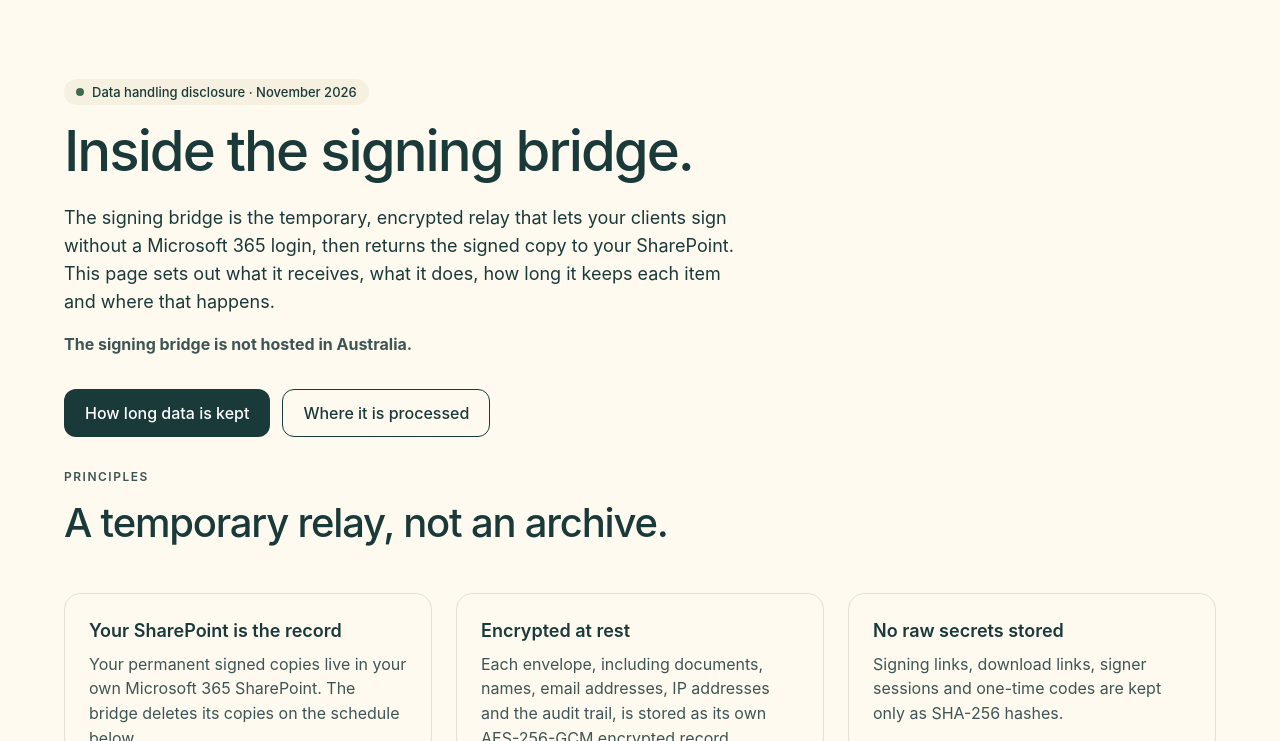
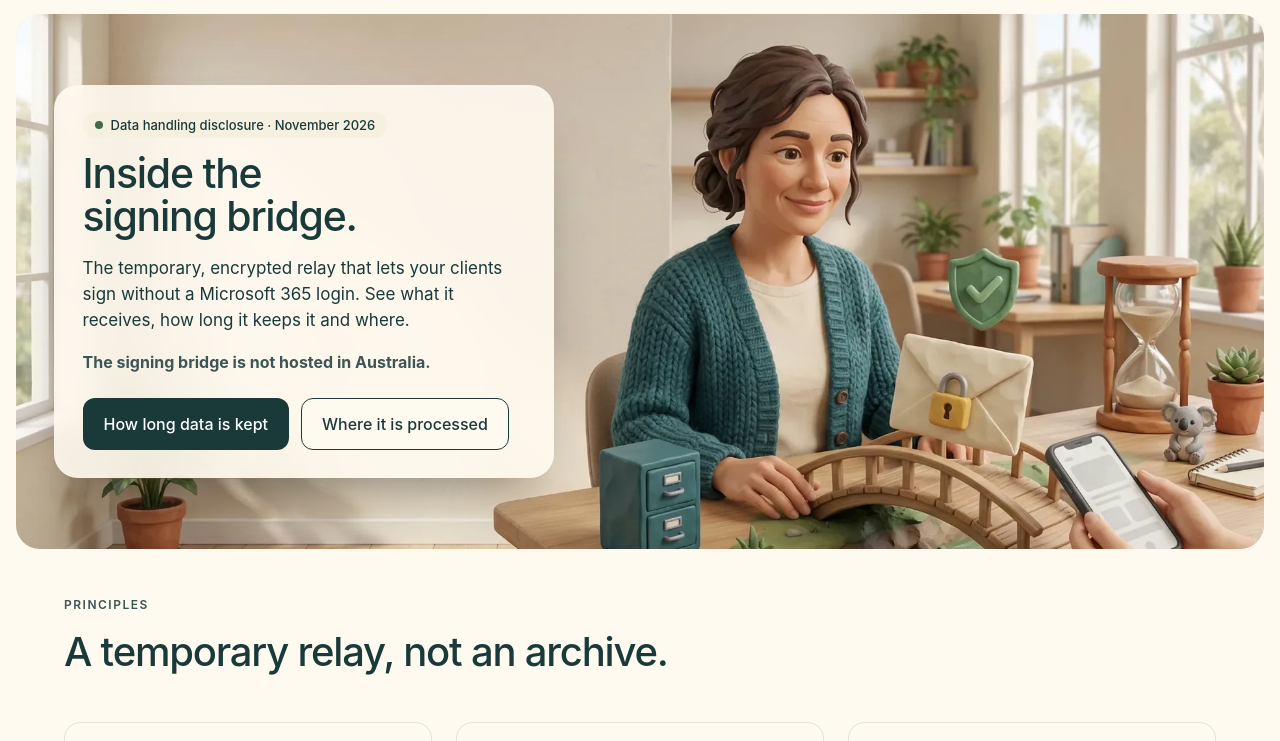
Before and after one commit to florisjd/sendandsignwebsite, a plain HTML site: page signing-bridge.html in a window 1280 px wide. Shown: the part 59-800 px from the top of the page. Drawn offline with Linux system fonts and the light colour scheme.

Commit message:
Add photo heroes to the Claude add-on and signing bridge pages
Both pages now use the shared photo-hero layout, with the text card
sized to stay clear of the artwork.

Co-Authored-By: Claude Sonnet 5.5 <noreply@anthropic.com>

```diff
--- a/signing-bridge.html
+++ b/signing-bridge.html
@@ -19,7 +19,7 @@
   <meta property="og:type" content="website">
   <link rel="canonical" href="https://sendandsign.online/signing-bridge">
   <meta property="og:url" content="https://sendandsign.online/signing-bridge">
-  <meta property="og:image" content="https://sendandsign.online/assets/hero/security-v2-1920.jpg">
+  <meta property="og:image" content="https://sendandsign.online/assets/hero/bridge-1920.jpg">
   <meta name="twitter:card" content="summary_large_image">
   <meta name="theme-color" content="#fffaf0">
   <link rel="icon" href="assets/favicon-16.png" type="image/png" sizes="16x16">
@@ -43,6 +43,10 @@
       .data-table.stack tr { border-bottom: 1px solid var(--hairline); padding: 10px 0; }
       .data-table.stack tr:last-child { border-bottom: 0; }
       .data-table.stack td { border: 0; padding: 3px 14px; font-size: 15px; }
+    }
+    @media (min-width: 901px) {
+      .photo-hero.panel-edge.bridge-banner .hero-panel { width: clamp(320px, 39vw, 540px); padding: 26px clamp(20px, 2.2vw, 36px) 28px; }
+      .photo-hero.panel-edge.bridge-banner .hero-panel h1 { font-size: clamp(30px, min(3.2vw, 6.6vh), 46px); }
     }
   </style>
 </head>
@@ -94,14 +98,15 @@
 
 <main id="main">
 
-  <section class="page-hero" style="padding-bottom:32px">
+  <section class="photo-hero panel-edge is-banner bridge-banner" style="--focus: 100% 35%; --focus-mobile: 100% center">
+    <picture><source type="image/webp" srcset="assets/hero/bridge-960.webp 960w, assets/hero/bridge-1920.webp 1920w" sizes="100vw"><img class="photo-hero-img" src="assets/hero/bridge-1920.jpg" srcset="assets/hero/bridge-960.jpg 960w, assets/hero/bridge-1920.jpg 1920w" sizes="100vw" alt="A smiling clay-animated woman watches a padlocked envelope cross a small timber bridge from a filing cabinet to a signer's phone, beside a sand timer and a green shield." width="1920" height="1080" fetchpriority="high"></picture>
     <div class="container">
-      <div class="section-head" style="margin-bottom:0;max-width:880px">
+      <div class="hero-panel">
         <span class="badge-pill"><span class="dot"></span> Data handling disclosure · November 2026</span>
-        <h1 class="display-xl mt-md">Inside the signing bridge.</h1>
-        <p class="lead mt-lg">The signing bridge is the temporary, encrypted relay that lets your clients sign without a Microsoft 365 login, then returns the signed copy to your SharePoint. This page sets out what it receives, what it does, how long it keeps each item and where that happens.</p>
+        <h1 class="display-xl">Inside the signing bridge.</h1>
+        <p class="lead">The temporary, encrypted relay that lets your clients sign without a Microsoft 365 login. See what it receives, how long it keeps it and where.</p>
         <p class="mt-md"><strong>The signing bridge is not hosted in Australia.</strong></p>
-        <div class="btn-row mt-xl">
+        <div class="btn-row">
           <a class="btn btn-primary" href="#retention">How long data is kept</a>
           <a class="btn btn-secondary" href="#location">Where it is processed</a>
         </div>
@@ -109,7 +114,7 @@
     </div>
   </section>
 
-  <section class="section anchor-offset" id="principles" style="padding-top:0" aria-labelledby="principles-title">
+  <section class="section anchor-offset" id="principles" style="padding-top:48px" aria-labelledby="principles-title">
     <div class="container">
       <div class="section-head">
         <p class="eyebrow">Principles</p>
```
Also changed, not shown: transform-with-claude.html (+13 -6 lines), assets/hero/bridge-1920.jpg (added), assets/hero/bridge-1920.webp (added), assets/hero/bridge-960.jpg (added), assets/hero/bridge-960.webp (added), assets/hero/claude-1920.jpg (added), assets/hero/claude-1920.webp (added), assets/hero/claude-960.jpg (added), assets/hero/claude-960.webp (added).
